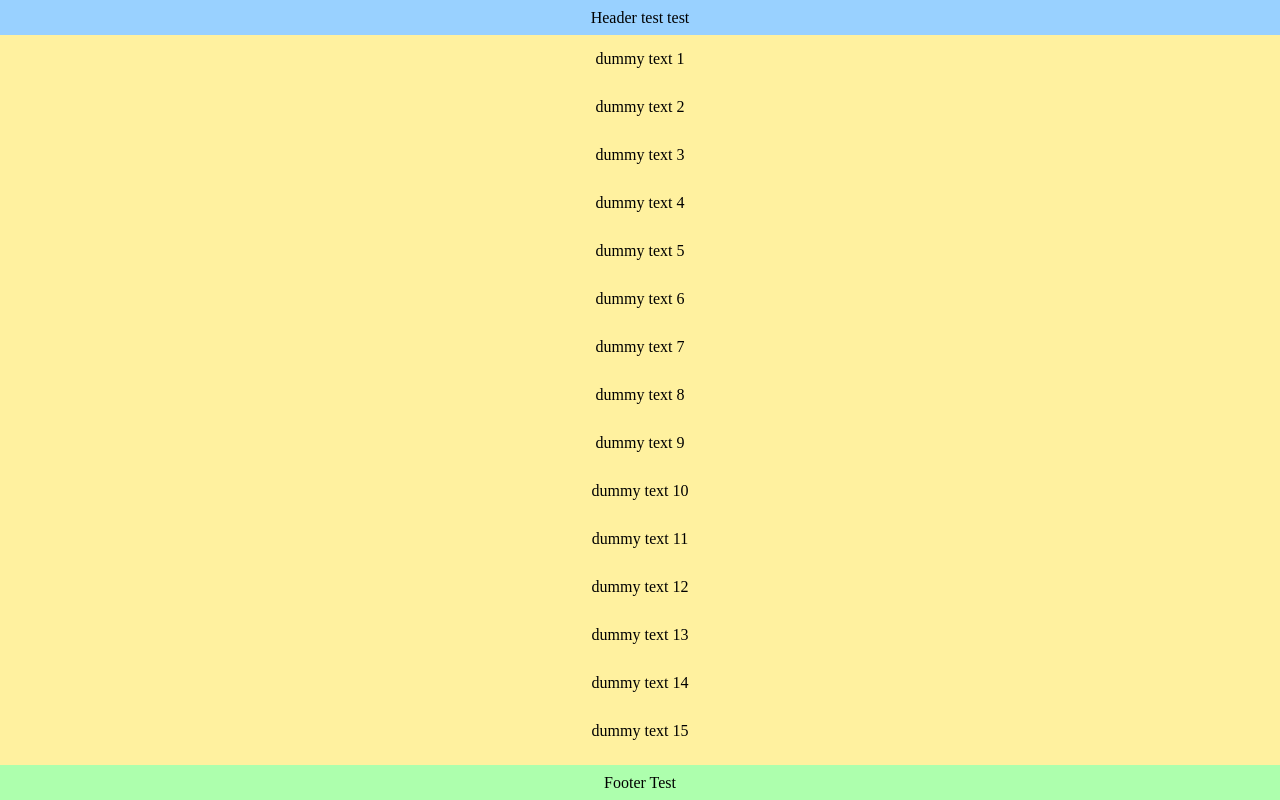
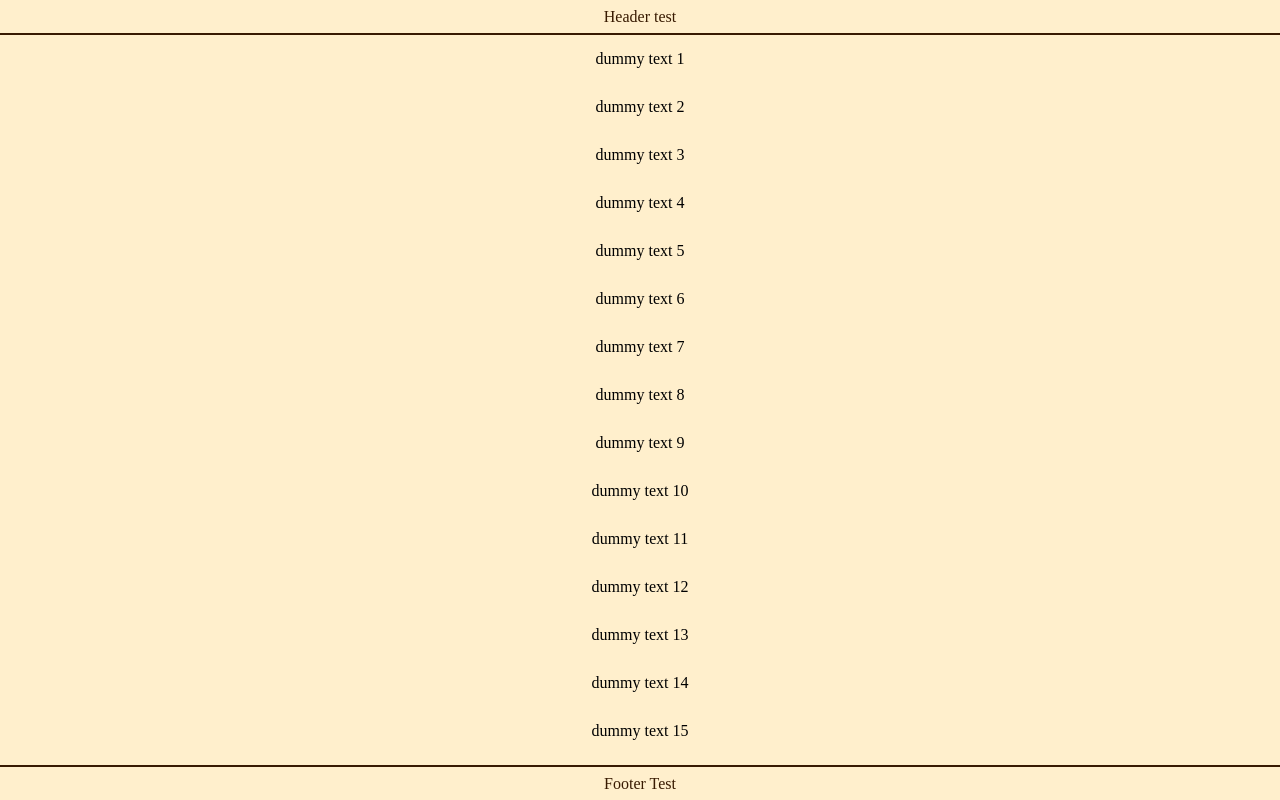
Before and after one commit to ReeveWorks/Prototype2-CommissionForm, a React (Vite) app in the folder ProtoForms/: page / in a window 1280 px wide. Shown: the top 800 px of the page. Built offline with nearby package versions, Linux system fonts and the light colour scheme.

Commit message:
v0.1 Main Page | Day 21

```diff
--- a/ProtoForms/src/App.jsx
+++ b/ProtoForms/src/App.jsx
@@ -1,5 +1,5 @@
 //Pages
-import MainPage from './components/mainPage/mainPage.jsx'
+import Body from './components/body/body.jsx'
 import Header from './components/header/header.jsx'
 import Footer from './components/footer/footer.jsx'
 
@@ -16,7 +16,7 @@ function App() {
   return (
     <div className="indexApp">
       <Header />
-      <MainPage />
+      <Body />
       <Footer/>
     </div>
   )
--- /dev/null
+++ b/ProtoForms/src/components/body/body.css
@@ -0,0 +1,5 @@
+.body {
+    background-color: var(--color-bg-main);
+    height: 100%;
+    width: 100%;
+}
--- a/ProtoForms/src/components/mainPage/mainPage.jsx
+++ b/ProtoForms/src/components/body/body.jsx
@@ -1,5 +1,5 @@
 //styles
-import './mainPage.css'
+import './body.css'
 
 //components
 
@@ -7,12 +7,12 @@ import './mainPage.css'
 import { useState } from 'react'
 
 
-function mainPage() {
+function body() {
   const [count, setCount] = useState(0)
 
   return (
     <>
-      <div className='mainPage'>
+      <div className='body'>
         <br></br>
         <p>dummy text 1</p>
         <br></br>
@@ -108,4 +108,4 @@ function mainPage() {
   )
 }
 
-export default mainPage
+export default body
--- a/ProtoForms/src/components/footer/footer.css
+++ b/ProtoForms/src/components/footer/footer.css
@@ -1,7 +1,9 @@
 .footer {
     width: 100%;
     height: 35px;
-    background-color: rgb(173, 255, 173);
+    background-color: var(--color-bg-main);
+    color: var(--color-primary);
+    border-top: 2px solid var(--color-primary);
 
     display: flex;
     position: fixed;
--- a/ProtoForms/src/components/header/header.css
+++ b/ProtoForms/src/components/header/header.css
@@ -1,7 +1,9 @@
 .header{
     width: 100%;
     height: 35px;
-    background-color: rgb(153, 209, 255);
+    background-color: var(--color-bg-main);
+    color: var(--color-primary);
+    border-bottom: 2px solid var(--color-primary);
 
     display: flex;
     position: sticky;
--- a/ProtoForms/src/components/header/header.jsx
+++ b/ProtoForms/src/components/header/header.jsx
@@ -22,7 +22,6 @@ function Header() {
     <div className='header'>
       Header
       test
-      test
     </div>
   )
 }
--- a/ProtoForms/src/components/mainPage/mainPage.css
+++ /dev/null
@@ -1,5 +0,0 @@
-.mainPage {
-    background-color: rgb(255, 241, 159);
-    height: 100%;
-    width: 100%;
-}
--- a/ProtoForms/src/styles/global.css
+++ b/ProtoForms/src/styles/global.css
@@ -9,7 +9,7 @@
 }
 
 /* Morning Mode */
-html.light {
+:root, html.light {
   --color-primary: rgba(56, 26, 1);
   --color-secondary: rgba(255, 239, 204);
   --color-bg-main: rgb(255, 239, 204);
@@ -18,7 +18,6 @@ html.light {
 }
 
 /* Night Mode */
-:root,
 html.dark {
   --color-primary: rgb(255, 255, 255);
   --color-secondary: rgba(50, 37, 97);
```
